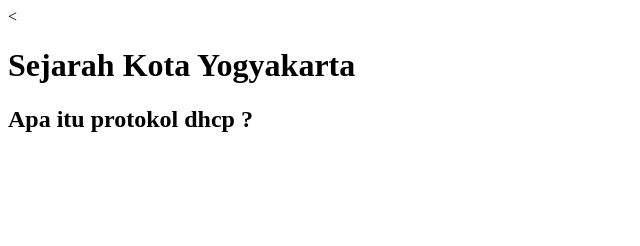
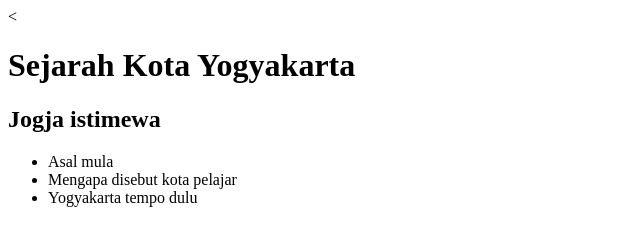
Before and after one commit to vincensiusadyatma/coba-github, a plain HTML site: page src/index.html in a window 1280 px wide. Shown: the whole page, without its empty margins (0-640 px from the left). Drawn offline with Linux system fonts and the light colour scheme.

Commit message:
menambah list untuk navigasi bar  dan file css

```diff
--- a/index.html
+++ b/src/index.html
@@ -3,13 +3,19 @@
   <head>
     <meta charset="utf-8" />
     <meta http-equiv="X-UA-Compatible" content="IE=edge" />
-    <title>Belajar hmtlll</title>
+    <title>Landing page Jogja</title>
     <meta name="description" content="" />
     <meta name="viewport" content="width=device-width, initial-scale=1" />
-    <link rel="stylesheet" href="" />
+    <link rel="stylesheet" href="style.css" />
   </head>
   <body>
     <h1>Sejarah Kota Yogyakarta</h1>
-    <h2>Apa itu protokol dhcp ?</h2>
+    <h2>Jogja istimewa  </h2>
+
+    <ul>
+      <li>Asal mula</li>
+      <li>Mengapa disebut kota pelajar</li>
+      <li>Yogyakarta tempo dulu</li>
+    </ul>
   </body>
 </html>
```
Also changed, not shown: src/style.css (added).
